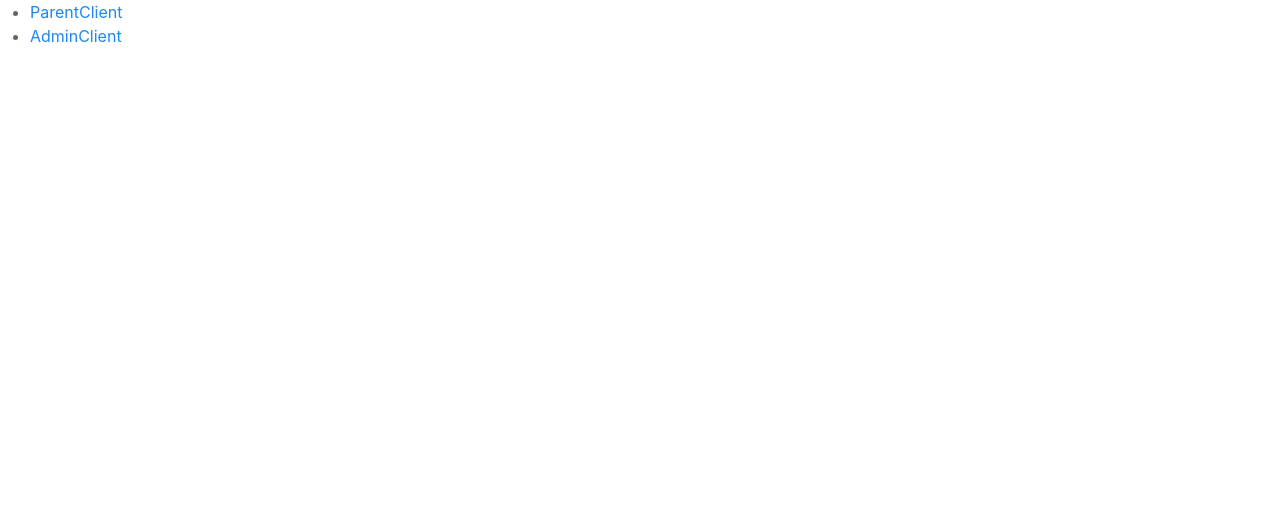
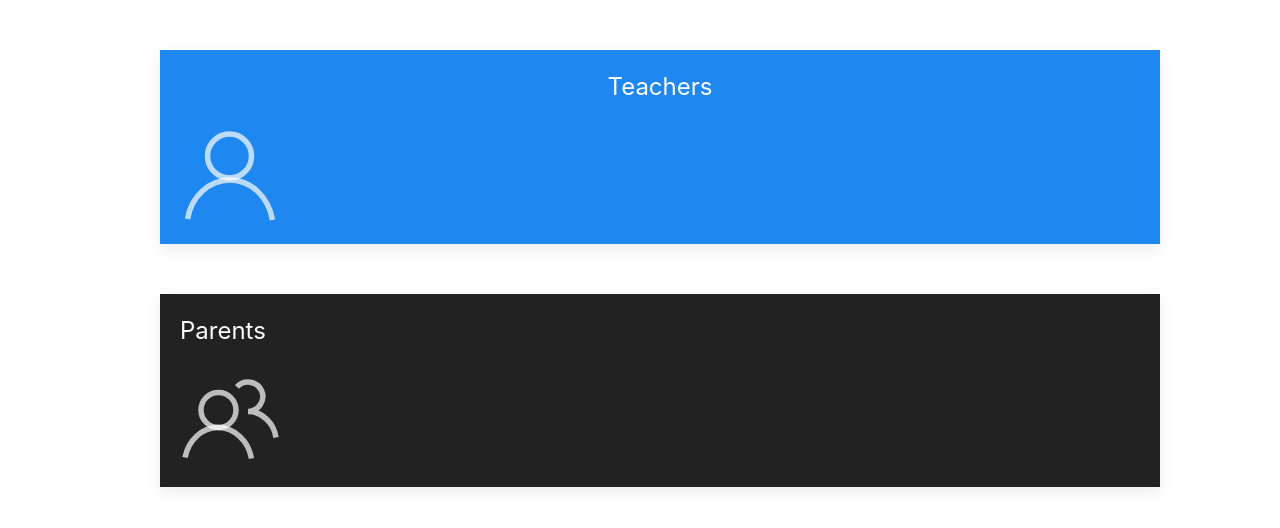
Before and after one commit to orionacademy/school_tools_frontend_fresh, a React (Create React App) app: page / in a window 1280 px wide. Shown: the top 528 px of the page. Built offline with nearby package versions, Linux system fonts and the light colour scheme.

Commit message:
loader added

```diff
--- a/package.json
+++ b/package.json
@@ -13,6 +13,7 @@
     "react-datepicker": "^2.16.0",
     "react-dom": "^16.13.1",
     "react-key-index": "^0.1.1",
+    "react-loader": "^2.4.7",
     "react-router-dom": "^5.2.0",
     "react-scripts": "3.4.1",
     "uniqid": "^5.2.0"
--- a/src/App.js
+++ b/src/App.js
@@ -29,16 +29,34 @@ function App() {
 
 
                     <ul>
-                        <li>
+                        <ul>
                             <Link to="/parentClient">
-                                ParentClient
+                                <div class="uk-card uk-card-primary uk-card-small uk-card-body"
+                                    style={{
+                                        marginTop: 50,
+                                        marginRight: 120,
+                                        marginLeft: 100
+                                    }}
+                                >
+                                    <h3 class="uk-card-title" style={{textAlign: "center"}}>Teachers</h3>
+                                    <span uk-icon="icon: user; ratio: 5" style={{textAlign: "center"}}></span>
+                                </div>
                             </Link>
-                        </li>
-                        <li>
+                        </ul>
+                        <ul>
                             <Link to="/adminClient">
-                                AdminClient
+                                <div class="uk-card uk-card-secondary uk-card-small uk-card-body"
+                                    style={{
+                                        marginTop: 50,
+                                        marginRight: 120,
+                                        marginLeft: 100
+                                    }}
+                                >
+                                    <h3 class="uk-card-title">Parents</h3>
+                                    <span uk-icon="icon: users; ratio: 5"></span>
+                                </div>
                             </Link>
-                        </li>
+                        </ul>
                     </ul>
 
                 </Switch>
--- a/src/components/AdminClient.js
+++ b/src/components/AdminClient.js
@@ -6,6 +6,7 @@ import AdminView from "./AdminView.js";
 import CollectionForm from './CollectionForm.js'
 
 import configValues from "../config.js"
+
 
 // React libraries
 import {
@@ -18,6 +19,8 @@ import {
 //// **** INITIALIZATIONS **** ////
 // sets up the uniqid hashing function for use with component id's
 var uniqid = require('uniqid');
+var Loader = require('react-loader');
+
 
 
 // TODO: add a link to the 'home' route from here so that
@@ -28,7 +31,7 @@ var uniqid = require('uniqid');
 // parent view with the StudentID as a prop
 
 class AdminClient extends React.Component {
-    state = { username: "", password: "", loginState: "", admin: false }
+    state = { username: "", password: "", loginState: "", admin: false, loaded: true }
 
     componentDidMount() {
         this.setState({
@@ -55,13 +58,15 @@ class AdminClient extends React.Component {
     // TODO: update the fetch to search for a parent username and password!
     authCheck() {
         console.log("authcheck started, update finished9!", configValues.serverURL)
+        this.setState({loaded: false})
+
         fetch(configValues.serverURL + "/admin", {
             method: 'POST',
-            headers : {
+            headers: {
                 'Content-Type': 'application/json',
                 'Accept': 'application/json',
                 'Origin': 'https://ogjaylowe.github.io'
-               },
+            },
             body: JSON.stringify({ username: this.state.username, password: this.state.password })
         })
             .then(res => res.json())
@@ -72,7 +77,7 @@ class AdminClient extends React.Component {
                 }
             })
             .then(() => this.conditionalCheck())
-            .then(console.log("fetch has been called!"))
+            .then(this.setState({loaded: true}))
     }
 
     // performs auth check
@@ -90,7 +95,9 @@ class AdminClient extends React.Component {
                 <Router>
                     <Switch>
                         <Route path="/" >
-                            {this.state.loginState}
+                            <Loader loaded={this.state.loaded}>
+                                {this.state.loginState}
+                            </Loader>
                         </Route>
                     </Switch>
                 </Router>
--- a/src/components/LoginMenu.js
+++ b/src/components/LoginMenu.js
@@ -11,9 +11,9 @@ class LoginMenu extends React.Component {
                 <div>
                     <br />
                     <br />
-                    <p className="uk-text-lead">Welcome to the homebriding database!</p>
-                    <p className="uk-text-meta">(username + password can be anything to see parent view)</p>
-                    <p className="uk-text-meta">(username: admin, password: 123 to see admin view)</p>
+                    <p className="uk-text-lead">Orion Academy Webtools and Database</p>
+                    <p className="uk-text-meta">(Parent View - Username = pparent, Password = 123)</p>
+                    <p className="uk-text-meta">(Admin View - Username = admin, Password = 123)</p>
 
 
                     <br />
```
Also changed, not shown: 1 other file (tests, documents, lock files or other folders).
